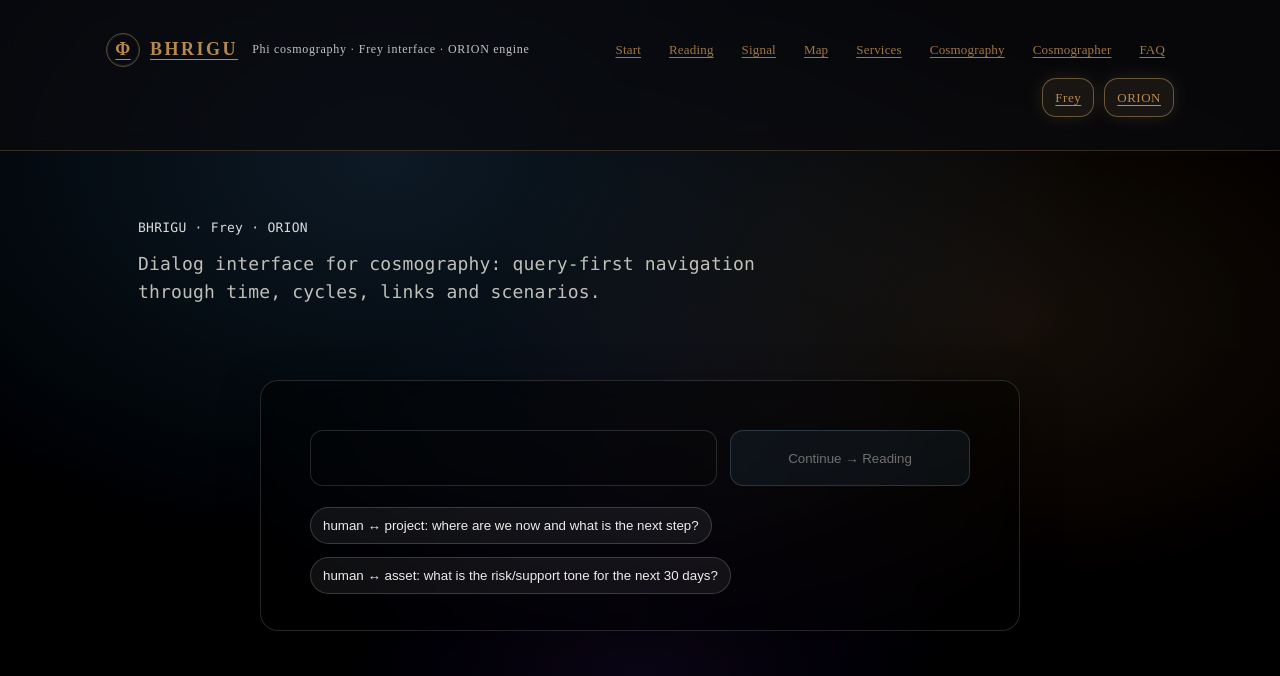
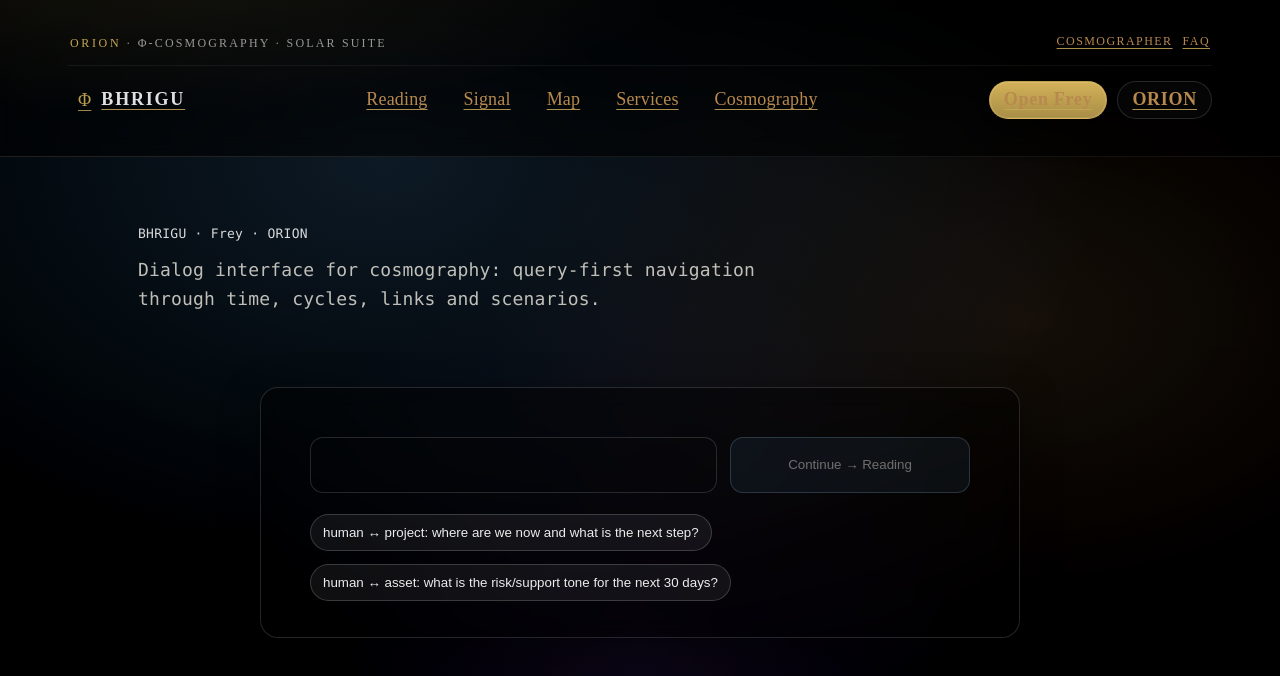
Before and after one commit to AiBhrigu/bhrigu-portal, a Next.js app: page /frey in a window 1280 px wide. Shown: the top 676 px of the page. Built offline with nearby package versions, Linux system fonts and the light colour scheme.

Commit message:
portal: premium header v0.2

```diff
--- a/components/BhriguPhiHeader.jsx
+++ b/components/BhriguPhiHeader.jsx
@@ -1,127 +1,252 @@
-// ATOM_BHRIGU_PORTAL_UX_UNIFY_V1
+import { useRouter } from "next/router";
+
+// ATOM_PORTAL_HEADER_PREMIUM_V0_2
 export default function BhriguPhiHeader() {
+  const router = useRouter();
+  const path = (router?.asPath || router?.pathname || "/").split("?")[0];
+
+  const isActive = (href) => path === href;
+
   const css = `
-    /* ATOM_BHRIGU_PORTAL_UX_UNIFY_V1 */
-    .bh-header {
+    /* ATOM_PORTAL_HEADER_PREMIUM_V0_2 */
+    :root{
+      --bh-gold: rgba(215,181,90,0.92);
+      --bh-gold-2: rgba(215,181,90,0.58);
+      --bh-ink: rgba(8,10,14,0.88);
+      --bh-w: rgba(255,255,255,0.90);
+      --bh-w2: rgba(255,255,255,0.74);
+      --bh-w3: rgba(255,255,255,0.58);
+      --bh-line: rgba(255,255,255,0.09);
+      --bh-line2: rgba(215,181,90,0.18);
+      --bh-r: 14px;
+    }
+
+    .bh-header{
       position: sticky;
       top: 0;
       z-index: 50;
+      background:
+        radial-gradient(900px 240px at 12% -20%, rgba(215,181,90,0.09), rgba(0,0,0,0) 60%),
+        linear-gradient(180deg, rgba(0,0,0,0.74), rgba(0,0,0,0.56));
       backdrop-filter: blur(10px);
       -webkit-backdrop-filter: blur(10px);
-      background: rgba(10, 10, 14, 0.72);
-      border-bottom: 1px solid rgba(255, 215, 128, 0.18);
+      border-bottom: 1px solid rgba(255,255,255,0.075);
     }
-    .bh-inner {
-      max-width: 1100px;
+
+    .bh-shell{
+      max-width: 1180px;
       margin: 0 auto;
-      padding: 12px 16px;
+      padding: 10px 18px 12px;
+    }
+
+    .bh-meta{
       display: flex;
-      flex-wrap: wrap;
       align-items: center;
-      gap: 10px 14px;
+      justify-content: space-between;
+      gap: 12px;
+      padding: 2px 2px 10px;
+      border-bottom: 1px solid rgba(255,255,255,0.06);
+      margin-bottom: 10px;
     }
-    .bh-brand {
+
+    .bh-meta-left{
+      font-size: 12px;
+      letter-spacing: 0.18em;
+      text-transform: uppercase;
+      color: var(--bh-w3);
+      white-space: nowrap;
+    }
+
+    .bh-meta-strong{
+      color: var(--bh-gold);
+      letter-spacing: 0.22em;
+    }
+
+    .bh-meta-right{
+      display: flex;
+      align-items: center;
+      gap: 10px;
+      font-size: 12px;
+      letter-spacing: 0.12em;
+      text-transform: uppercase;
+      white-space: nowrap;
+    }
+
+    .bh-meta-link{
+      color: rgba(255,255,255,0.60);
+      text-decoration: none;
+      border-bottom: 1px solid rgba(255,255,255,0);
+      padding-bottom: 2px;
+      transition: color 160ms ease, border-color 160ms ease;
+    }
+    .bh-meta-link:hover{
+      color: rgba(255,255,255,0.82);
+      border-color: rgba(215,181,90,0.26);
+    }
+
+    .bh-row{
+      display: flex;
+      align-items: center;
+      justify-content: space-between;
+      gap: 16px;
+    }
+
+    .bh-brand{
       display: inline-flex;
       align-items: center;
       gap: 10px;
       text-decoration: none;
+      white-space: nowrap;
+      padding: 6px 10px;
+      border-radius: 12px;
+      transition: background 160ms ease, box-shadow 160ms ease;
     }
-    .bh-phi {
-      width: 34px;
-      height: 34px;
+    .bh-brand:hover{
+      background: rgba(255,255,255,0.03);
+      box-shadow: inset 0 0 0 1px rgba(255,255,255,0.06);
+    }
+
+    .bh-phi{
+      font-size: 18px;
+      line-height: 1;
+      color: var(--bh-gold);
+      opacity: 0.95;
+    }
+
+    .bh-name{
+      font-weight: 700;
+      letter-spacing: 0.10em;
+      color: rgba(255,255,255,0.88);
+    }
+
+    .bh-nav{
+      display: flex;
+      align-items: center;
+      justify-content: center;
+      gap: 10px;
+      flex: 1;
+      min-width: 0;
+      overflow: hidden;
+    }
+
+    .bh-link{
       display: inline-flex;
       align-items: center;
       justify-content: center;
+      padding: 8px 12px;
       border-radius: 999px;
-      border: 1px solid rgba(255, 215, 128, 0.30);
-      box-shadow: 0 0 0 1px rgba(255, 215, 128, 0.10) inset;
-      font-weight: 700;
-      letter-spacing: 0.02em;
+      text-decoration: none;
+      color: rgba(255,255,255,0.74);
+      border: 1px solid rgba(255,255,255,0);
+      transition: color 160ms ease, border-color 160ms ease, background 160ms ease;
+      white-space: nowrap;
     }
-    .bh-name {
-      font-weight: 700;
-      letter-spacing: 0.14em;
-      text-transform: uppercase;
+    .bh-link:hover{
+      color: rgba(255,255,255,0.88);
+      border-color: rgba(255,255,255,0.10);
+      background: rgba(255,255,255,0.02);
     }
-    .bh-kicker {
-      flex: 1 1 220px;
-      opacity: 0.82;
-      font-size: 12px;
-      letter-spacing: 0.06em;
+
+    .bh-active{
+      color: rgba(255,255,255,0.92);
+      border-color: rgba(215,181,90,0.34);
+      background:
+        radial-gradient(140px 48px at 20% 10%, rgba(215,181,90,0.10), rgba(0,0,0,0) 60%),
+        linear-gradient(180deg, rgba(255,255,255,0.03), rgba(0,0,0,0.10));
+      box-shadow:
+        inset 0 0 0 1px rgba(255,255,255,0.04),
+        0 10px 26px rgba(0,0,0,0.34);
     }
-    .bh-nav {
-      display: flex;
-      flex-wrap: wrap;
-      align-items: center;
-      gap: 8px 10px;
-      font-size: 13px;
-    }
-    .bh-nav a {
-      text-decoration: none;
-      opacity: 0.86;
-      padding: 6px 8px;
-      border-radius: 10px;
-      border: 1px solid rgba(255, 215, 128, 0.0);
-    }
-    .bh-nav a:hover {
-      opacity: 1;
-      border-color: rgba(255, 215, 128, 0.22);
-      background: rgba(255, 215, 128, 0.06);
-    }
-    .bh-cta {
-      margin-left: auto;
+
+    .bh-cta{
       display: inline-flex;
       gap: 10px;
-      flex-wrap: wrap;
       align-items: center;
+      white-space: nowrap;
     }
-    .phi-btn {
+
+    .bh-btn{
+      display: inline-flex;
+      align-items: center;
+      justify-content: center;
+      min-height: 38px;
+      padding: 0 14px;
+      border-radius: 999px;
       text-decoration: none;
-      padding: 8px 12px;
-      border-radius: 14px;
-      border: 1px solid rgba(255, 215, 128, 0.34);
-      background: rgba(255, 215, 128, 0.07);
-      box-shadow: 0 0 18px rgba(255, 215, 128, 0.12);
-      font-size: 13px;
+      font-weight: 650;
       letter-spacing: 0.04em;
-      white-space: nowrap;
-      display: inline-block;
+      transition: transform 120ms ease, box-shadow 160ms ease, border-color 160ms ease, background 160ms ease, color 160ms ease;
+      transform: translateZ(0);
     }
-    .phi-btn:hover {
-      background: rgba(255, 215, 128, 0.11);
-      box-shadow: 0 0 26px rgba(255, 215, 128, 0.18);
+
+    .bh-btn-primary{
+      color: rgba(0,0,0,0.88);
+      background: linear-gradient(180deg, rgba(215,181,90,0.98), rgba(215,181,90,0.78));
+      border: 1px solid rgba(215,181,90,0.44);
+      box-shadow: 0 12px 28px rgba(0,0,0,0.38), inset 0 0 0 1px rgba(255,255,255,0.10);
     }
-    @media (max-width: 720px) {
-      .bh-kicker { flex: 1 1 100%; order: 3; }
-      .bh-cta { width: 100%; order: 4; justify-content: flex-start; }
+    .bh-btn-primary:hover{
+      box-shadow: 0 14px 34px rgba(0,0,0,0.44), inset 0 0 0 1px rgba(255,255,255,0.14);
+      transform: translateY(-1px);
+    }
+
+    .bh-btn-secondary{
+      color: rgba(255,255,255,0.78);
+      background: rgba(255,255,255,0.02);
+      border: 1px solid rgba(255,255,255,0.14);
+      box-shadow: inset 0 0 0 1px rgba(0,0,0,0.10);
+    }
+    .bh-btn-secondary:hover{
+      color: rgba(255,255,255,0.88);
+      border-color: rgba(215,181,90,0.22);
+      background: rgba(255,255,255,0.03);
+    }
+
+    @media (max-width: 980px){
+      .bh-nav{ justify-content: flex-end; overflow-x: auto; scrollbar-width: none; }
+      .bh-nav::-webkit-scrollbar{ display:none; }
+    }
+    @media (max-width: 760px){
+      .bh-meta{ display:none; }
+      .bh-shell{ padding: 10px 14px 12px; }
+      .bh-link{ padding: 7px 10px; }
+      .bh-btn{ padding: 0 12px; }
     }
   `;
 
   return (
-    <header className="bh-header" role="banner">
+    <header className="bh-header" role="banner" data-bh="HEADER_PREMIUM_V0_2">
       <style>{css}</style>
-      <div className="bh-inner">
-        <a className="bh-brand" href="/" aria-label="BHRIGU Home">
-          <span className="bh-phi" aria-hidden="true">Φ</span>
-          <span className="bh-name">BHRIGU</span>
-        </a>
 
-        <div className="bh-kicker">Phi cosmography · Frey interface · ORION engine</div>
+      <div className="bh-shell">
+        <div className="bh-meta" aria-label="Header meta">
+          <div className="bh-meta-left">
+            <span className="bh-meta-strong">ORION</span> · Φ-COSMOGRAPHY · SOLAR SUITE
+          </div>
+          <div className="bh-meta-right">
+            <a className="bh-meta-link" href="/cosmographer">Cosmographer</a>
+            <a className="bh-meta-link" href="/faq">FAQ</a>
+          </div>
+        </div>
 
-        <nav className="bh-nav" aria-label="Primary">
-          <a href="/start">Start</a>
-          <a href="/reading">Reading</a>
-          <a href="/signal">Signal</a>
-          <a href="/map">Map</a>
-          <a href="/services">Services</a>
-          <a href="/cosmography">Cosmography</a>
-        <a href="/cosmographer">Cosmographer</a>
-          <a href="/faq">FAQ</a>
-        </nav>
+        <div className="bh-row">
+          <a className="bh-brand" href="/" aria-label="BHRIGU Home">
+            <span className="bh-phi" aria-hidden="true">Φ</span>
+            <span className="bh-name">BHRIGU</span>
+          </a>
 
-        <div className="bh-cta" aria-label="Quick links">
-          <a className="phi-btn" href="/frey">Frey</a>
-          <a className="phi-btn" href="/orion">ORION</a>
+          <nav className="bh-nav" aria-label="Primary">
+            <a className={"bh-link" + (isActive("/reading") ? " bh-active" : "")} href="/reading" aria-current={isActive("/reading") ? "page" : undefined}>Reading</a>
+            <a className={"bh-link" + (isActive("/signal") ? " bh-active" : "")} href="/signal" aria-current={isActive("/signal") ? "page" : undefined}>Signal</a>
+            <a className={"bh-link" + (isActive("/map") ? " bh-active" : "")} href="/map" aria-current={isActive("/map") ? "page" : undefined}>Map</a>
+            <a className={"bh-link" + (isActive("/services") ? " bh-active" : "")} href="/services" aria-current={isActive("/services") ? "page" : undefined}>Services</a>
+            <a className={"bh-link" + (isActive("/cosmography") ? " bh-active" : "")} href="/cosmography" aria-current={isActive("/cosmography") ? "page" : undefined}>Cosmography</a>
+          </nav>
+
+          <div className="bh-cta" aria-label="Calls to action">
+            <a className="bh-btn bh-btn-primary" href="/frey">Open Frey</a>
+            <a className="bh-btn bh-btn-secondary" href="/orion">ORION</a>
+          </div>
         </div>
       </div>
     </header>
```
